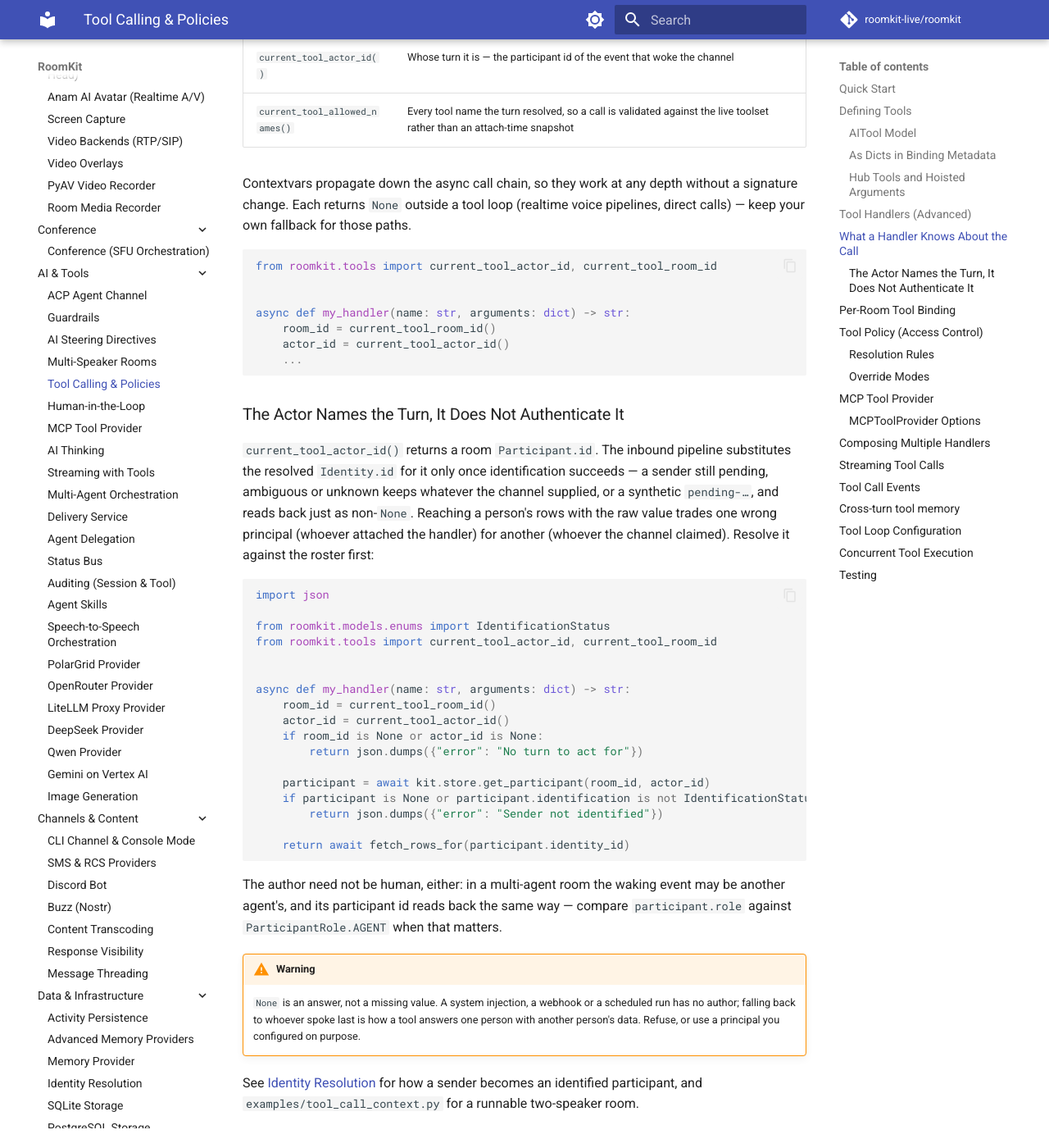
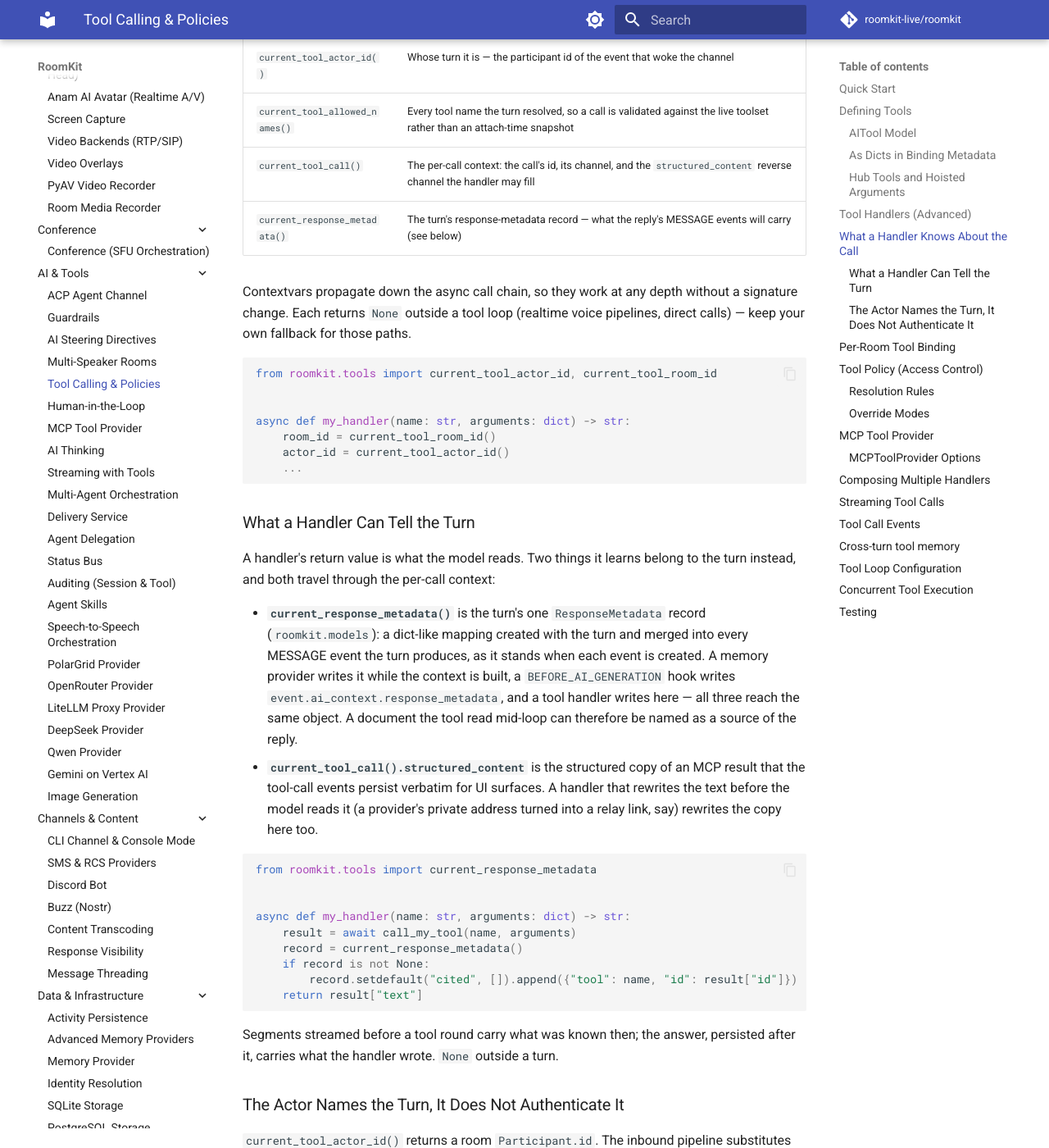
Before and after one commit to roomkit-live/roomkit-docs, an MkDocs documentation site: the page built from docs/guides/tool-calling.md, in a window 1280 px wide and 1400 px high, scrolled down 4960 px. Shown: the whole window at 82% size. Built offline with MkDocs 1.6.1 and Material for MkDocs 9.7.7, drawn with Linux system fonts in a browser that asks for light colours; comment, search, counter and statistics services are not loaded.

Commit message:
docs(tools): what a handler can tell the turn — response metadata and the structured copy

````diff
--- a/docs/guides/tool-calling.md
+++ b/docs/guides/tool-calling.md
@@ -211,6 +211,8 @@ running. Three accessors read the current turn from a contextvar instead:
 | `current_tool_room_id()` | Which room this turn belongs to |
 | `current_tool_actor_id()` | Whose turn it is — the participant id of the event that woke the channel |
 | `current_tool_allowed_names()` | Every tool name the turn resolved, so a call is validated against the live toolset rather than an attach-time snapshot |
+| `current_tool_call()` | The per-call context: the call's id, its channel, and the `structured_content` reverse channel the handler may fill |
+| `current_response_metadata()` | The turn's response-metadata record — what the reply's MESSAGE events will carry (see below) |
 
 Contextvars propagate down the async call chain, so they work at any depth
 without a signature change. Each returns `None` outside a tool loop (realtime
@@ -225,6 +227,38 @@ async def my_handler(name: str, arguments: dict) -> str:
     actor_id = current_tool_actor_id()
     ...
 ```
+
+### What a Handler Can Tell the Turn
+
+A handler's return value is what the model reads. Two things it learns belong
+to the turn instead, and both travel through the per-call context:
+
+- **`current_response_metadata()`** is the turn's one `ResponseMetadata` record
+  (`roomkit.models`): a dict-like mapping created with the turn and merged into
+  every MESSAGE event the turn produces, as it stands when each event is
+  created. A memory provider writes it while the context is built, a
+  `BEFORE_AI_GENERATION` hook writes `event.ai_context.response_metadata`, and a
+  tool handler writes here — all three reach the same object. A document the
+  tool read mid-loop can therefore be named as a source of the reply.
+- **`current_tool_call().structured_content`** is the structured copy of an MCP
+  result that the tool-call events persist verbatim for UI surfaces. A handler
+  that rewrites the text before the model reads it (a provider's private
+  address turned into a relay link, say) rewrites the copy here too.
+
+```python
+from roomkit.tools import current_response_metadata
+
+
+async def my_handler(name: str, arguments: dict) -> str:
+    result = await call_my_tool(name, arguments)
+    record = current_response_metadata()
+    if record is not None:
+        record.setdefault("cited", []).append({"tool": name, "id": result["id"]})
+    return result["text"]
+```
+
+Segments streamed before a tool round carry what was known then; the answer,
+persisted after it, carries what the handler wrote. `None` outside a turn.
 
 ### The Actor Names the Turn, It Does Not Authenticate It
 
````
Also changed, not shown: docs/api/tools.md (+11 -0 lines).
